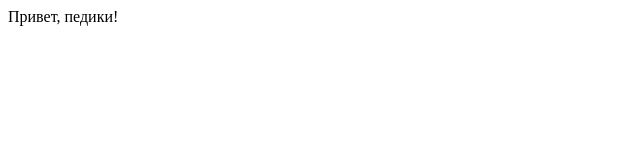
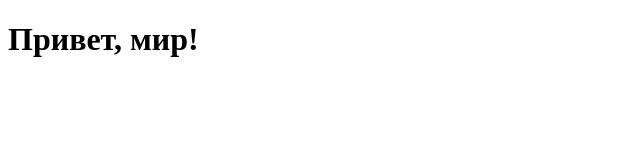
Before and after one commit to Cyanide1234/third-project, a plain HTML site: page index.html in a window 1280 px wide. Shown: the whole page, without its empty margins (0-640 px from the left). Drawn offline with Linux system fonts and the light colour scheme.

Commit message:
новый тестовый коммит для thid-project

```diff
--- a/index.html
+++ b/index.html
@@ -7,6 +7,6 @@
     <title>Document</title>
 </head>
 <body>
-    Привет, педики!
+    <h1>Привет, мир!</h1>
 </body>
 </html>
```
